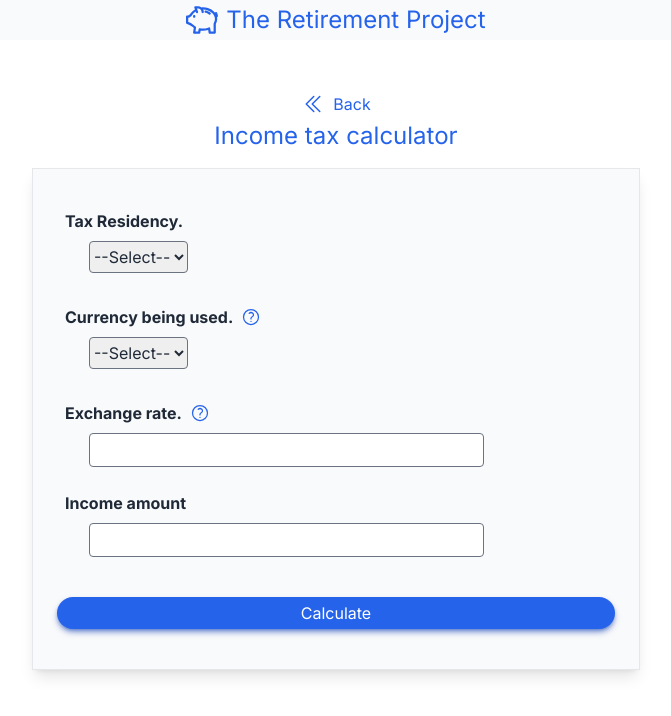
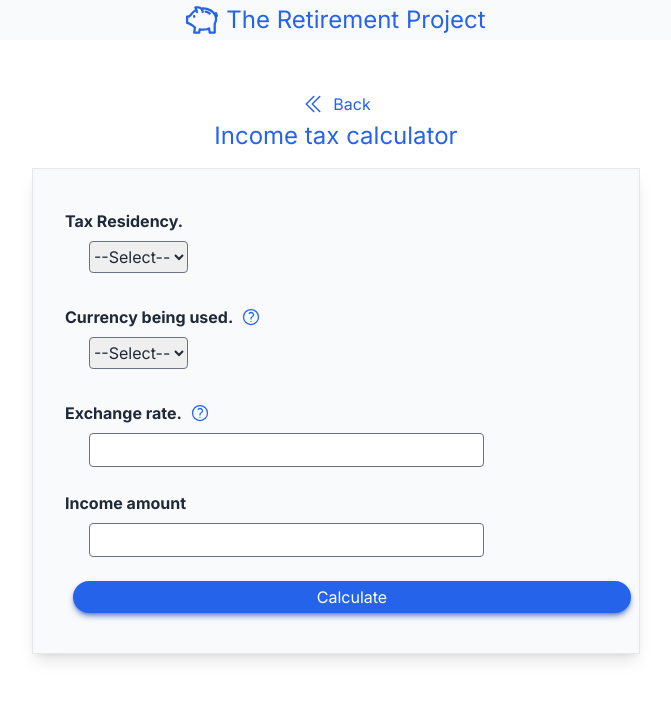
Before and after one commit to soapy-dns/retirement-calc, a Next.js app: page /tools in a window 1280 px wide. Shown: the top 716 px of the page, without its empty margins (304-975 px from the left). Built offline with nearby package versions, Linux system fonts and the light colour scheme.

Commit message:
fix styling of buttons

```diff
--- a/app/ui/components/common/Button.tsx
+++ b/app/ui/components/common/Button.tsx
@@ -33,7 +33,7 @@ export const Button: React.FC<IButton> = ({ buttonType, disabled = false, onClic
       <button
         onClick={handleOnClick}
         disabled={disabled}
-        className="my-4 rounded-full focus:outline-none focus:ring-1 focus:ring-offset-2 focus:ring-opacity-75 focus:ring-primary bg-primary py-1 px-4 shadow-md shadow-primary-darker/50 hover:shadow-primary-darker/25 text-white hover:bg-primary-darker disabled:opacity-40 display-block w-full"
+        className="my-4 mx-4 rounded-full focus:outline-none focus:ring-1 focus:ring-offset-2 focus:ring-opacity-75 focus:ring-primary bg-primary py-1 px-4 shadow-md shadow-primary-darker/50 hover:shadow-primary-darker/25 text-white hover:bg-primary-darker disabled:opacity-40 display-block w-full flex justify-center"
       >
         {children}
       </button>
```
